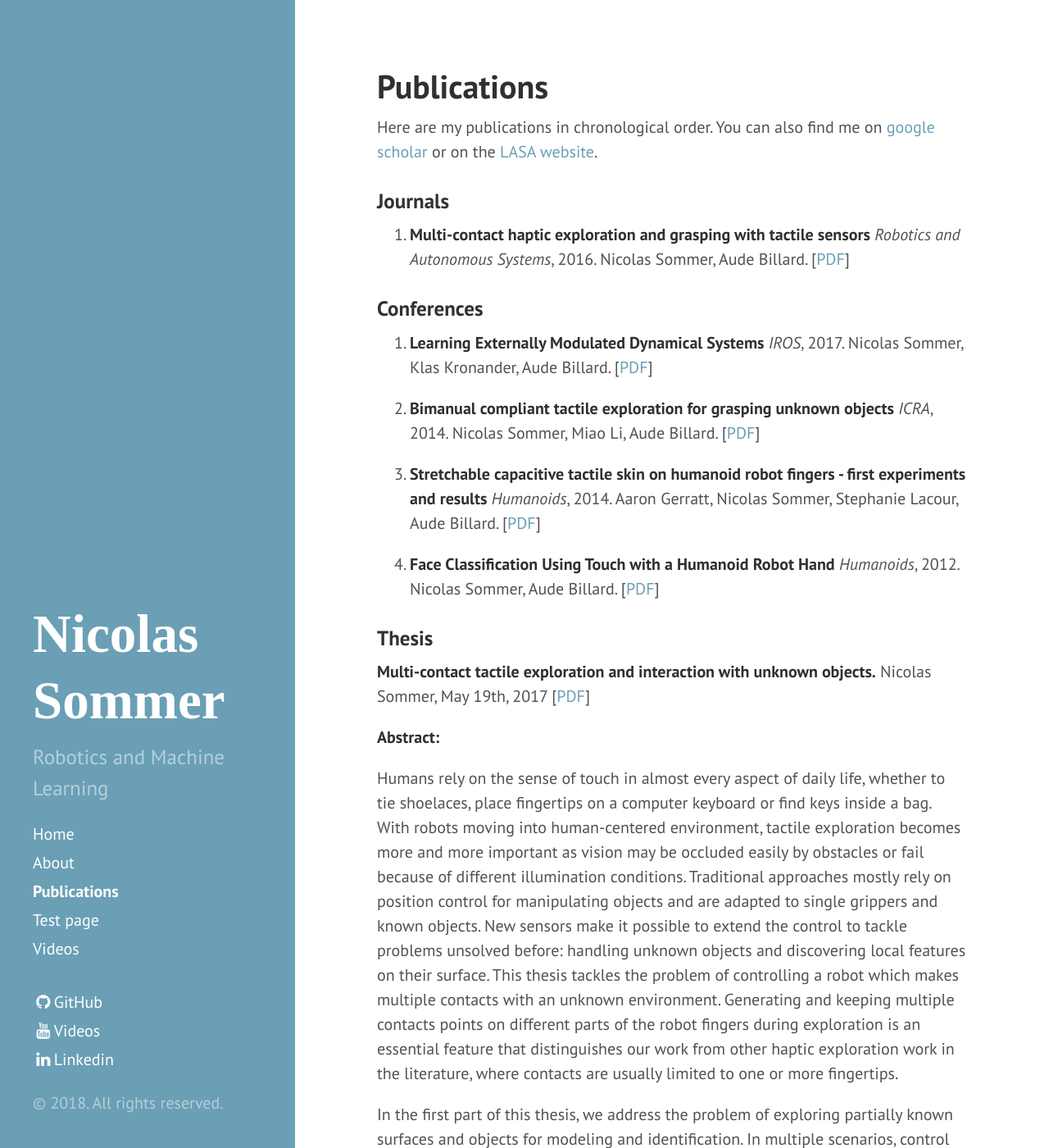
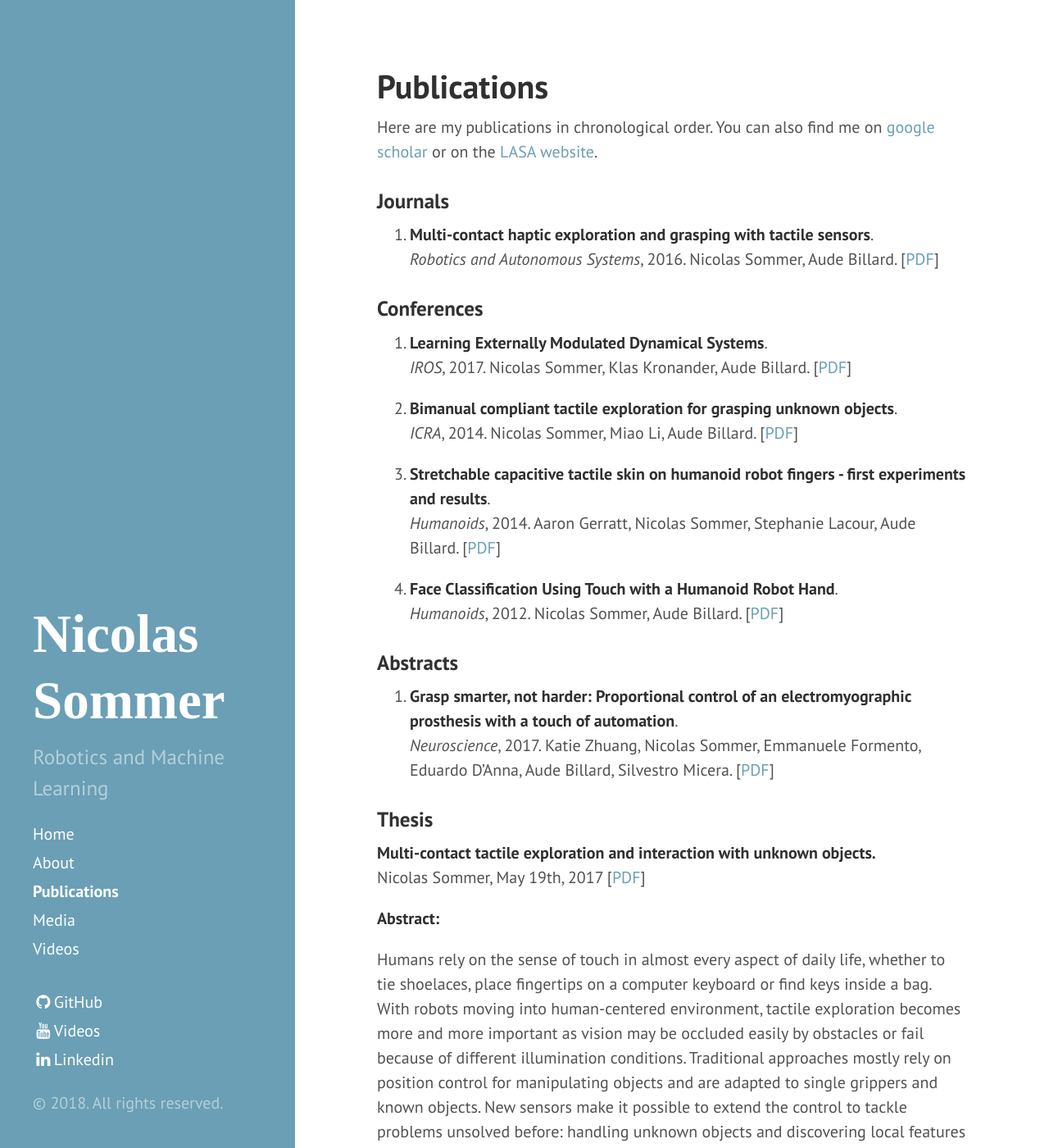
Before and after one commit to nisommer/nisommer.github.io, a Jekyll site: the page built from publications.md, in a window 1280 px wide and 1400 px high. Shown: the whole window at 82% size. Built offline with Jekyll 4.4.1, drawn with Linux system fonts in a browser that asks for light colours; nearby versions of some CDN libraries.

Commit message:
Added Neuroscience abstract and edited the Media page

```diff
--- a/publications.md
+++ b/publications.md
@@ -8,7 +8,7 @@ You can also find me on [google scholar](https://scholar.google.ch/citations?use
 
 ### Journals
 
-1. **Multi-contact haptic exploration and grasping with tactile sensors**
+1. **Multi-contact haptic exploration and grasping with tactile sensors**.
 *Robotics and Autonomous Systems*, 2016.
 Nicolas Sommer, Aude Billard.
 [[PDF]({{ site.url}}/pubs/ras_2016.pdf)]
@@ -16,27 +16,31 @@ Nicolas Sommer, Aude Billard.
 
 ### Conferences
 
-1. **Learning Externally Modulated Dynamical Systems**
+1. **Learning Externally Modulated Dynamical Systems**.
 *IROS*, 2017.
 Nicolas Sommer, Klas Kronander, Aude Billard.
 [[PDF]({{ site.url}}/pubs/iros_2017.pdf)]
 
-1. **Bimanual compliant tactile exploration for grasping unknown objects**
+1. **Bimanual compliant tactile exploration for grasping unknown objects**.
 *ICRA*, 2014.
 Nicolas Sommer, Miao Li, Aude Billard.
 [[PDF]({{ site.url}}/pubs/icra_2014.pdf)]
 
-1. **Stretchable capacitive tactile skin on humanoid robot fingers - first experiments and results**
+1. **Stretchable capacitive tactile skin on humanoid robot fingers - first experiments and results**.
 *Humanoids*, 2014.
 Aaron Gerratt, Nicolas Sommer, Stephanie Lacour, Aude Billard.
 [[PDF]({{ site.url}}/pubs/humanoids_2014.pdf)]
 
-1. **Face Classification Using Touch with a Humanoid Robot Hand**
+1. **Face Classification Using Touch with a Humanoid Robot Hand**.
 *Humanoids*, 2012.
 Nicolas Sommer, Aude Billard.
 [[PDF]({{ site.url}}/pubs/humanoids_2012.pdf)]
 
-
+### Abstracts
+1. **Grasp smarter, not harder: Proportional control of an electromyographic prosthesis with a touch of automation**.
+*Neuroscience*, 2017.
+Katie Zhuang, Nicolas Sommer, Emmanuele Formento, Eduardo D'Anna, Aude Billard, Silvestro Micera.
+[[PDF]({{ site.url}}/pubs/Neuroscience2017.pdf)]
 
 ### Thesis
 
```
Also changed, not shown: test.md (+17 -5 lines), 1 other file.
